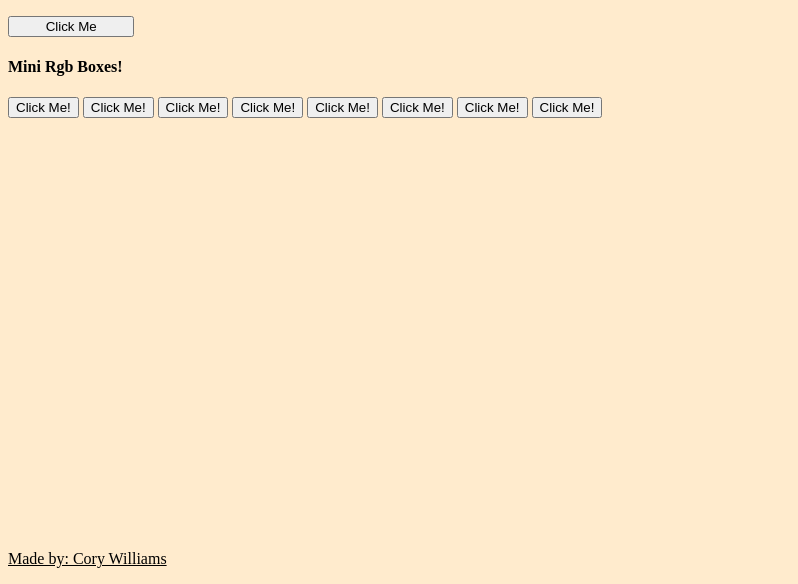
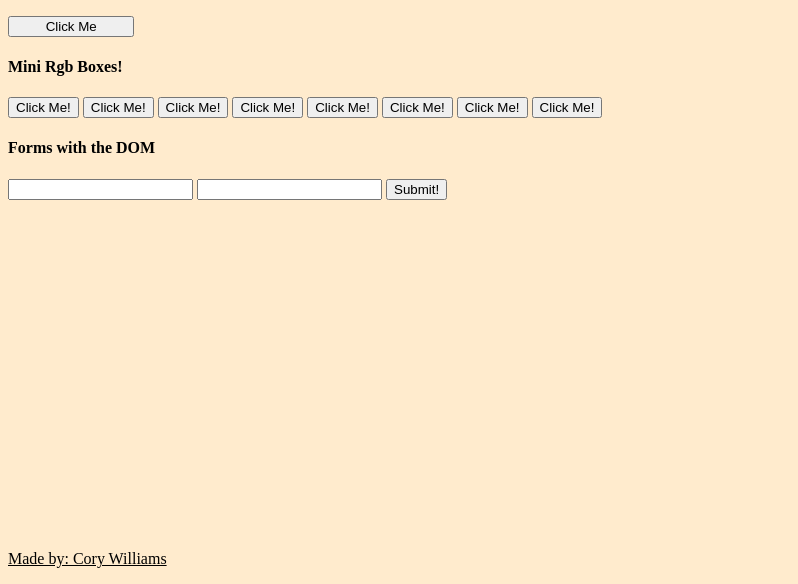
Before and after one commit to MistrDev/DOMplayground, a plain HTML site: page index.html in a window 1280 px wide. Shown: the part 216-800 px from the top of the page, without its empty margins (0-798 px from the left). Drawn offline with Linux system fonts and the light colour scheme.

Commit message:
fooling around with the DOM making forms

```diff
--- a/index.html
+++ b/index.html
@@ -33,6 +33,14 @@
    </div>
 
 
+ <h4> Forms with the DOM </h4>
+  <form action="">
+    <input type="text" name="username">
+    <input type="password" name="password">
+    <button>Submit!</button>
+  </form>
+
+
 <footer class="sig">
   <p>Made by: Cory Williams</p>
 </footer>
```
